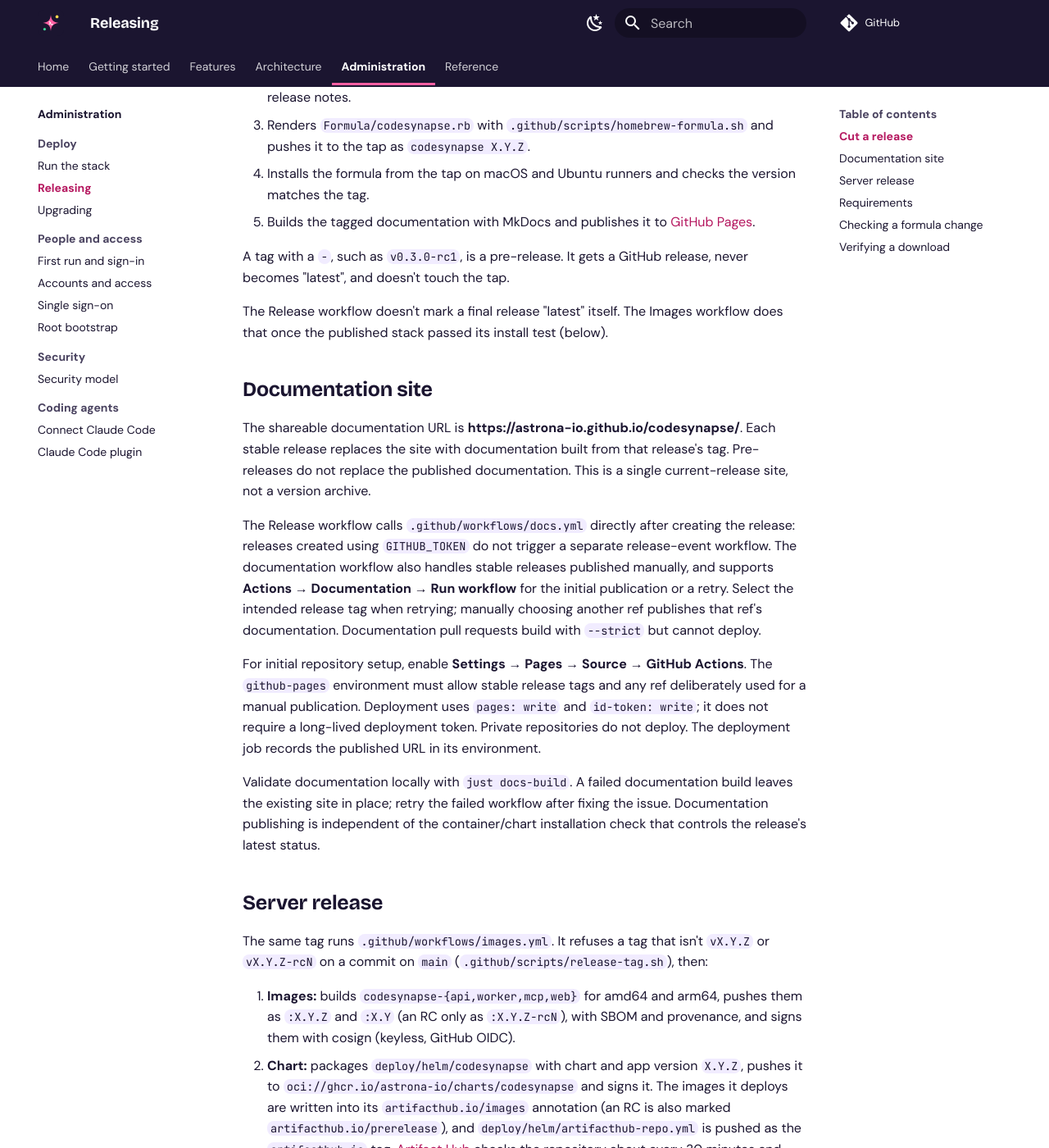
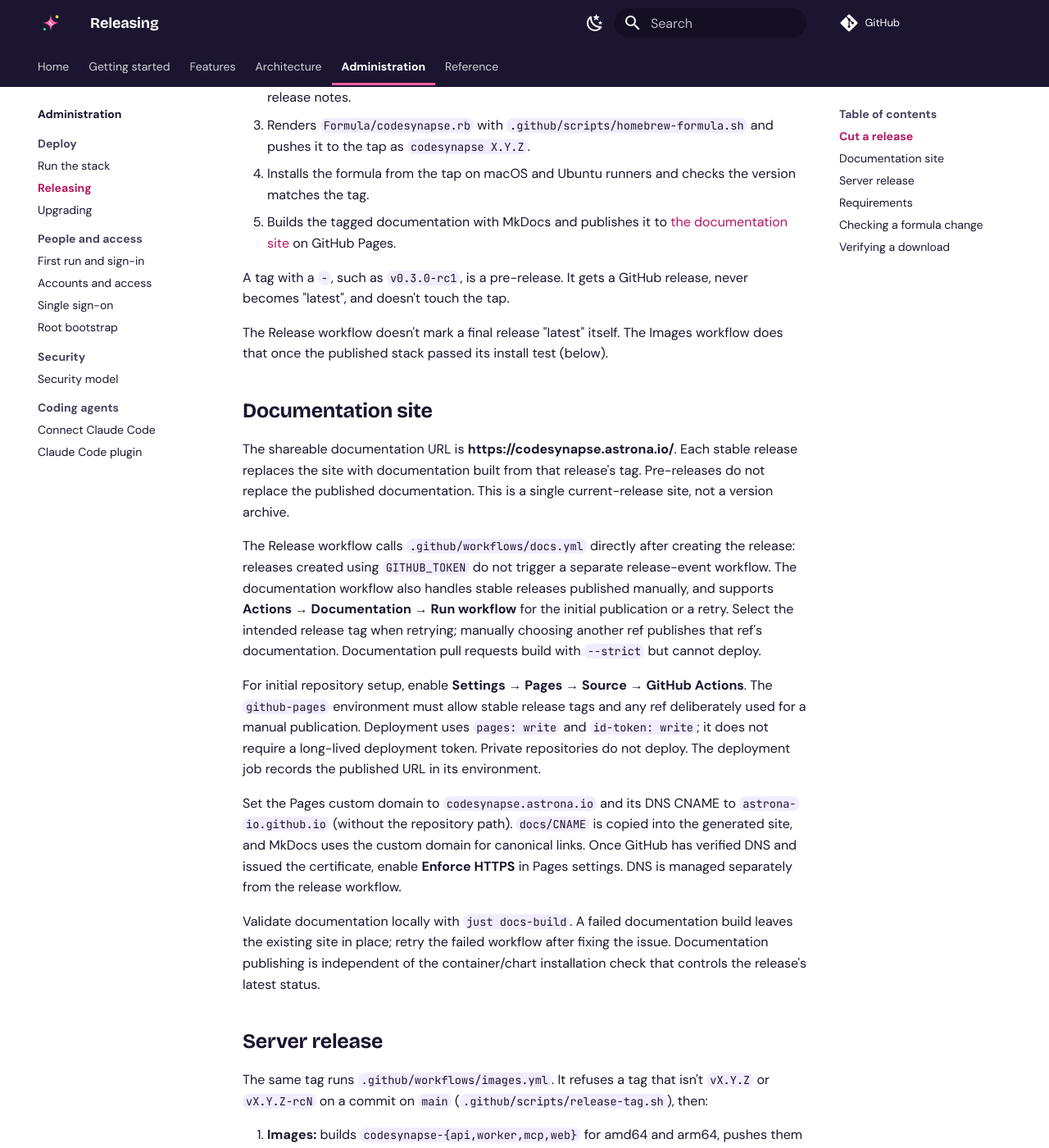
Before and after one commit to astrona-io/codesynapse, an MkDocs documentation site: the page built from docs/operations/releasing.md, in a window 1280 px wide and 1400 px high, scrolled down 603 px. Shown: the whole window at 82% size. Built offline with MkDocs 1.6.1 and Material for MkDocs 9.7.7, drawn with Linux system fonts in a browser that asks for light colours; comment, search, counter and statistics services are not loaded.

Commit message:
docs: use codesynapse.astrona.io for the documentation site (#229)
Signed-off-by: Paris Nakita Kejser <hi@pnk.sh>

```diff
--- a/docs/operations/releasing.md
+++ b/docs/operations/releasing.md
@@ -18,7 +18,7 @@
 2. Creates the GitHub release with the four binaries, a `SHA256SUMS` file and generated release notes.
 3. Renders `Formula/codesynapse.rb` with `.github/scripts/homebrew-formula.sh` and pushes it to the tap as `codesynapse X.Y.Z`.
 4. Installs the formula from the tap on macOS and Ubuntu runners and checks the version matches the tag.
-5. Builds the tagged documentation with MkDocs and publishes it to [GitHub Pages](https://astrona-io.github.io/codesynapse/).
+5. Builds the tagged documentation with MkDocs and publishes it to [the documentation site](https://codesynapse.astrona.io/) on GitHub Pages.
 
 A tag with a `-`, such as `v0.3.0-rc1`, is a pre-release. It gets a GitHub release, never becomes "latest", and doesn't touch the tap.
 
@@ -26,11 +26,13 @@
 
 ## Documentation site
 
-The shareable documentation URL is **https://astrona-io.github.io/codesynapse/**. Each stable release replaces the site with documentation built from that release's tag. Pre-releases do not replace the published documentation. This is a single current-release site, not a version archive.
+The shareable documentation URL is **https://codesynapse.astrona.io/**. Each stable release replaces the site with documentation built from that release's tag. Pre-releases do not replace the published documentation. This is a single current-release site, not a version archive.
 
 The Release workflow calls `.github/workflows/docs.yml` directly after creating the release: releases created using `GITHUB_TOKEN` do not trigger a separate release-event workflow. The documentation workflow also handles stable releases published manually, and supports **Actions → Documentation → Run workflow** for the initial publication or a retry. Select the intended release tag when retrying; manually choosing another ref publishes that ref's documentation. Documentation pull requests build with `--strict` but cannot deploy.
 
 For initial repository setup, enable **Settings → Pages → Source → GitHub Actions**. The `github-pages` environment must allow stable release tags and any ref deliberately used for a manual publication. Deployment uses `pages: write` and `id-token: write`; it does not require a long-lived deployment token. Private repositories do not deploy. The deployment job records the published URL in its environment.
+
+Set the Pages custom domain to `codesynapse.astrona.io` and its DNS CNAME to `astrona-io.github.io` (without the repository path). `docs/CNAME` is copied into the generated site, and MkDocs uses the custom domain for canonical links. Once GitHub has verified DNS and issued the certificate, enable **Enforce HTTPS** in Pages settings. DNS is managed separately from the release workflow.
 
 Validate documentation locally with `just docs-build`. A failed documentation build leaves the existing site in place; retry the failed workflow after fixing the issue. Documentation publishing is independent of the container/chart installation check that controls the release's latest status.
 
--- a/mkdocs.yml
+++ b/mkdocs.yml
@@ -1,5 +1,5 @@
 site_name: CodeSynapse
-site_url: https://astrona-io.github.io/codesynapse/
+site_url: https://codesynapse.astrona.io/
 site_description: Code graph for security reviews, code quality and AI coding assistants
 repo_url: https://github.com/astrona-io/codesynapse
 docs_dir: docs
```
Also changed, not shown: README.md (+1 -1 lines), 1 other file.
